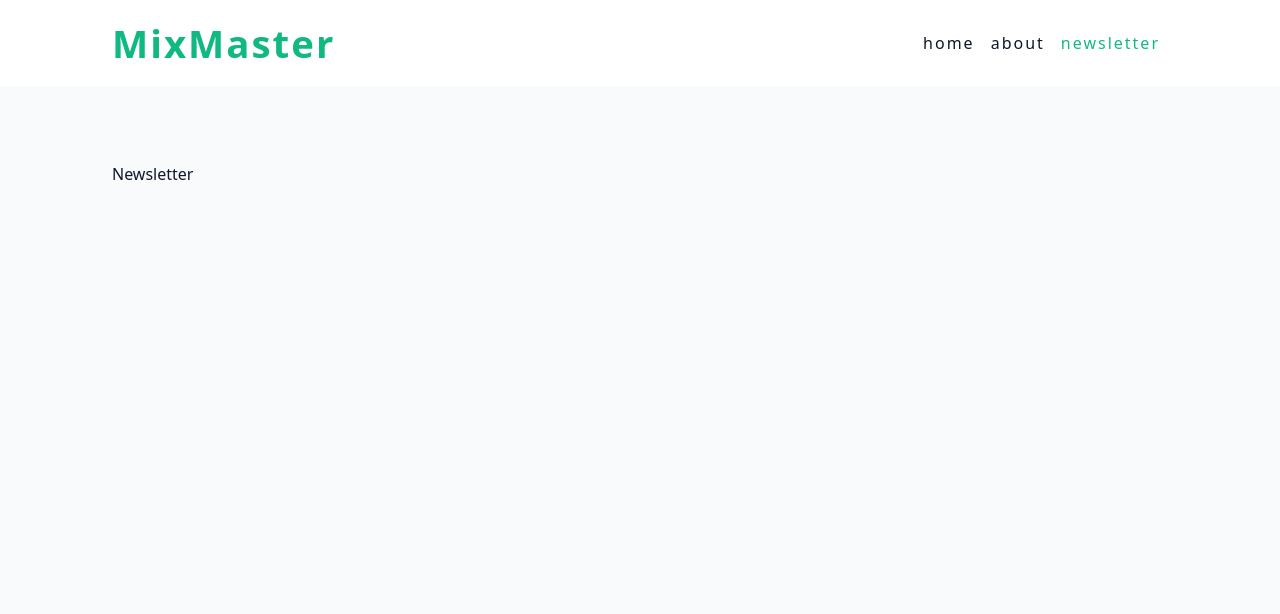
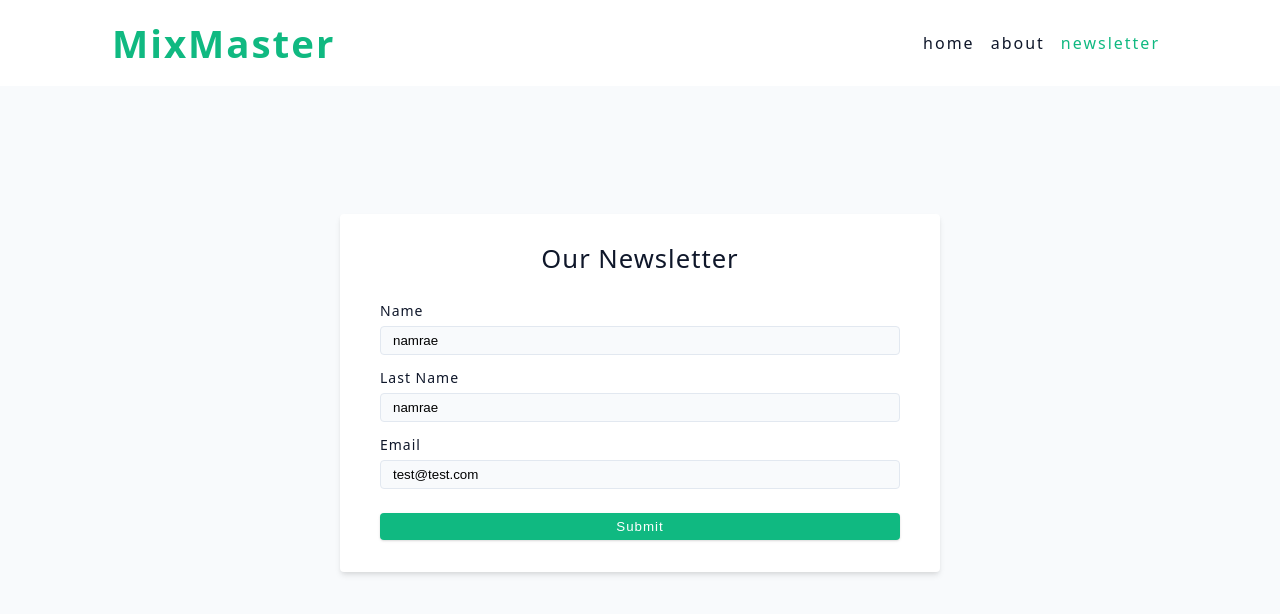
Before and after one commit to NaraeJang/React17_MixMaster, a React (Vite) app: page /newsletter in a window 1280 px wide. Shown: the top 614 px of the page. Built offline with nearby package versions, Linux system fonts and the light colour scheme.

Commit message:
Navigation State

```diff
--- a/src/App.jsx
+++ b/src/App.jsx
@@ -11,6 +11,7 @@
 
 import { loader as landingLoader } from "./pages/Landing";
 import { loader as singleCocktailLoader } from "./pages/Cocktail";
+import { action as newsletterAction } from "./pages/Newsletter";
 
 const router = createBrowserRouter([
   {
@@ -30,7 +31,7 @@
         errorElement: <SinglePageError />,
         element: <Cocktail />,
       },
-      { path: "newsletter", element: <Newsletter /> },
+      { path: "newsletter", element: <Newsletter />, action: newsletterAction },
       { path: "about", element: <About /> },
     ],
   },
--- a/src/main.jsx
+++ b/src/main.jsx
@@ -1,11 +1,14 @@
-import React from 'react';
-import ReactDOM from 'react-dom/client';
-import App from './App';
+import React from "react";
+import ReactDOM from "react-dom/client";
+import App from "./App";
+import "react-toastify/dist/ReactToastify.css";
+import "./index.css";
 
-import './index.css';
+import { ToastContainer } from "react-toastify";
 
-ReactDOM.createRoot(document.getElementById('root')).render(
+ReactDOM.createRoot(document.getElementById("root")).render(
   <React.StrictMode>
+    <ToastContainer position="top-center" autoClose={1000} />
     <App />
   </React.StrictMode>
 );
--- a/src/pages/Cocktail.jsx
+++ b/src/pages/Cocktail.jsx
@@ -1,5 +1,5 @@
 import axios from "axios";
-import { useLoaderData, Link } from "react-router-dom";
+import { useLoaderData, Link, Navigate } from "react-router-dom";
 import Wrapper from "../assets/wrappers/CocktailPage";
 
 const singleCocktailUrl =
@@ -14,6 +14,9 @@
 
 const Cocktail = () => {
   const { id, data } = useLoaderData();
+
+  // if (!data) return <h2>Something went wrong</h2>;
+  if (!data) return <Navigate to="/" />;
 
   const singleDrink = data.drinks[0];
   const {
@@ -35,8 +38,8 @@
     .filter((key) => key.startsWith(`strMeasure`) && singleDrink[key] !== null)
     .map((key) => singleDrink[key]);
 
-  console.log(validIngredients);
-  console.log(validMeasures);
+  // console.log(validIngredients);
+  // console.log(validMeasures);
   return (
     <Wrapper>
       <header>
--- a/src/pages/Newsletter.jsx
+++ b/src/pages/Newsletter.jsx
@@ -1,4 +1,84 @@
+import axios from "axios";
+import { Form, redirect, useNavigation } from "react-router-dom";
+import { toast } from "react-toastify";
+
+const newsletterUrl = "https://www.course-api.com/cocktails-newsletter";
+
+export const action = async ({ request }) => {
+  try {
+    const formData = await request.formData();
+    const data = Object.fromEntries(formData);
+
+    const response = await axios.post(newsletterUrl, data);
+    toast.success(response.data.msg);
+  } catch (error) {
+    console.log(error);
+    toast.error(error?.response?.data?.msg);
+    return null;
+  }
+
+  return redirect("/");
+};
+
 const Newsletter = () => {
-  return <div>Newsletter</div>;
+  const navigation = useNavigation();
+  const isSubmitting = navigation.state === "submitting";
+
+  return (
+    <Form className="form" method="POST">
+      <h4 style={{ textAlign: "center", marginBottom: "2rem" }}>
+        our newsletter
+      </h4>
+      {/* name */}
+      <div className="form-row">
+        <label htmlFor="name" className="form-label">
+          name
+        </label>
+        <input
+          type="text"
+          name="name"
+          id="name"
+          className="form-input"
+          required
+          defaultValue="namrae"
+        />
+      </div>
+      {/* lastName */}
+      <div className="form-row">
+        <label htmlFor="lastName" className="form-label">
+          last Name
+        </label>
+        <input
+          type="text"
+          name="lastName"
+          id="lastName"
+          className="form-input"
+          required
+          defaultValue="namrae"
+        />
+      </div>
+      {/* email */}
+      <div className="form-row">
+        <label htmlFor="email" className="form-label">
+          email
+        </label>
+        <input
+          type="text"
+          name="email"
+          id="email"
+          className="form-input"
+          required
+          defaultValue="test@test.com"
+        />
+      </div>
+      <button
+        type="submit"
+        className="btn btn-block"
+        style={{ marginTop: ".5rem" }}
+        disabled={isSubmitting}>
+        {isSubmitting ? "submitting" : "submit"}
+      </button>
+    </Form>
+  );
 };
 export default Newsletter;
```
